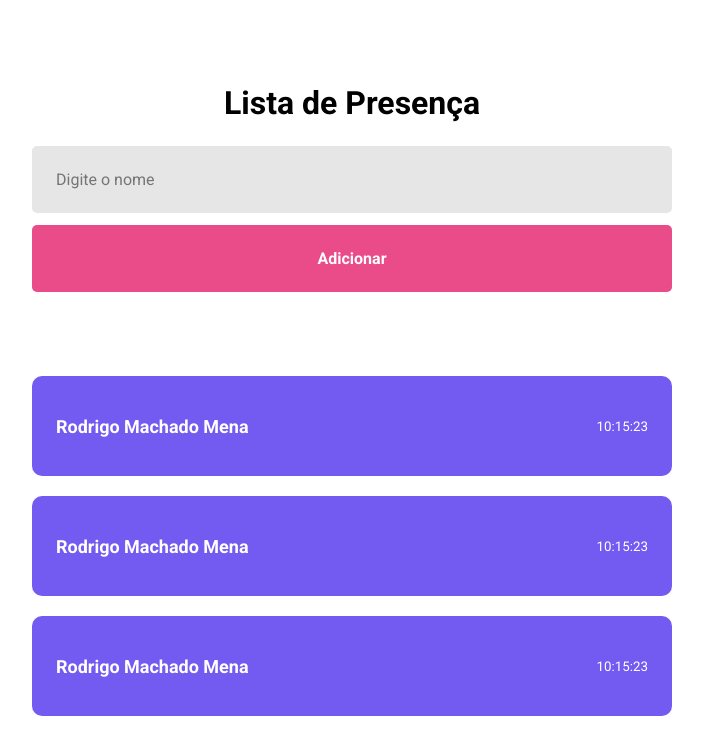
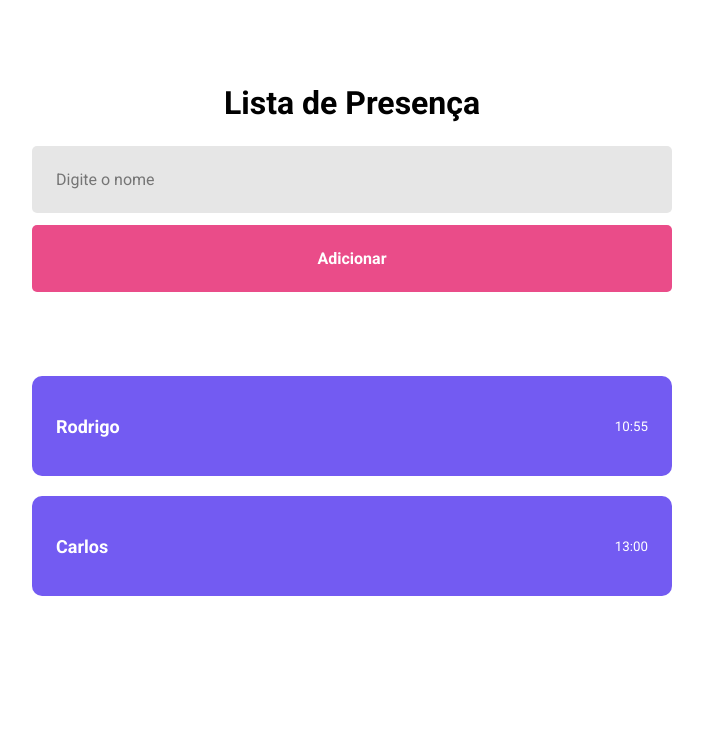
Before and after one commit to rmmena123/lista-presenca, a React (Vite) app: page / in a window 1280 px wide. Shown: the top 754 px of the page, without its empty margins (288-991 px from the left). Built offline with nearby package versions, Linux system fonts and the light colour scheme.

Commit message:
#4 - Utilização de props para renderizar diferentes cards

```diff
--- a/src/components/Card/index.jsx
+++ b/src/components/Card/index.jsx
@@ -1,10 +1,10 @@
 import "./styles.css";
 
-export function Card() {
+export function Card({ name, time }) {
     return(
         <div className="card">
-            <strong>Rodrigo Machado Mena</strong>
-            <small>10:15:23</small>
+            <strong>{name}</strong>
+            <small>{time}</small>
         </div>
     )
 }
--- a/src/pages/Home/index.jsx
+++ b/src/pages/Home/index.jsx
@@ -7,9 +7,9 @@ export function Home() {
       <h1>Lista de Presença</h1>
       <input type="text" placeholder="Digite o nome"/>
       <button type="button">Adicionar</button>
-      <Card />
-      <Card />
-      <Card />
+
+      <Card name="Rodrigo" time="10:55"/>
+      <Card name="Carlos" time="13:00"/>
     </div>
   )
 }
```
